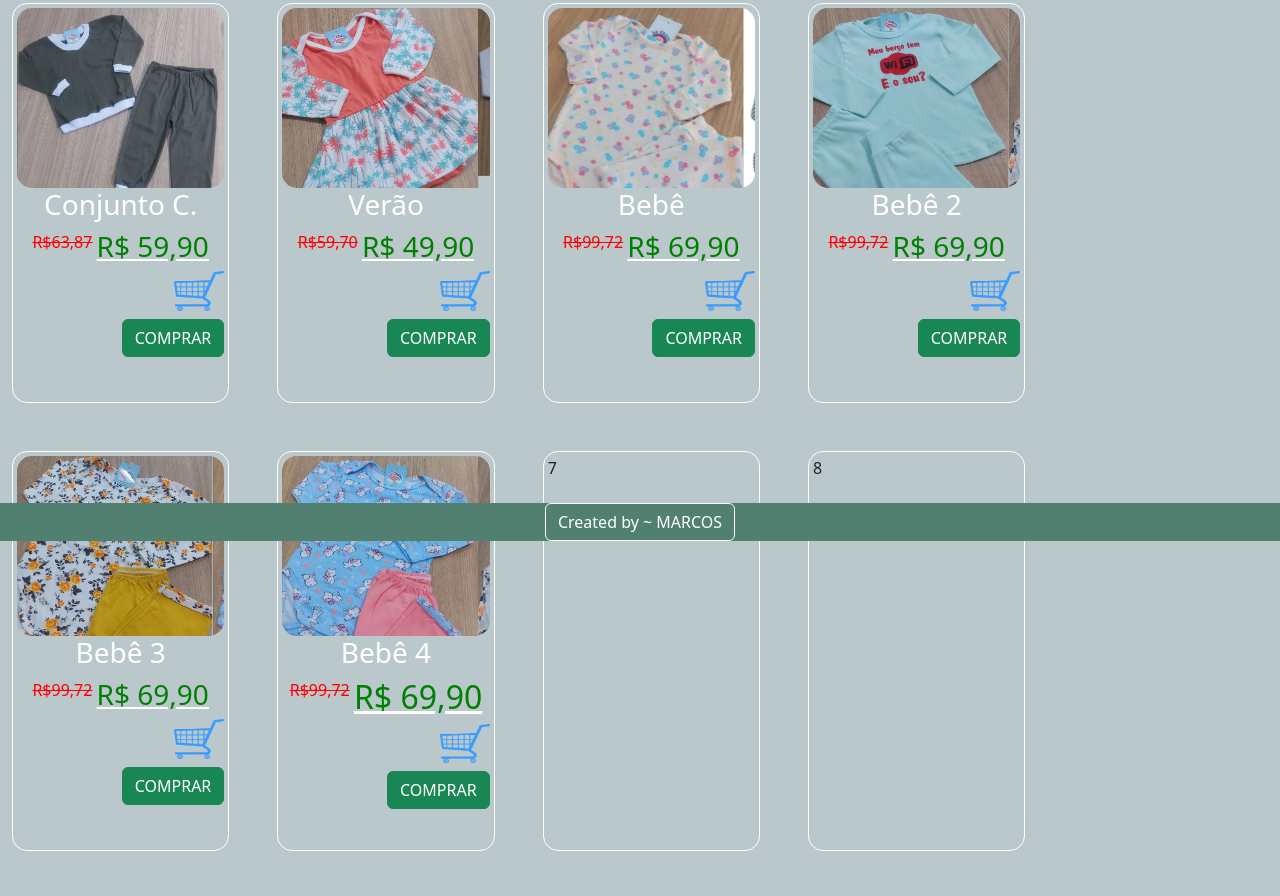
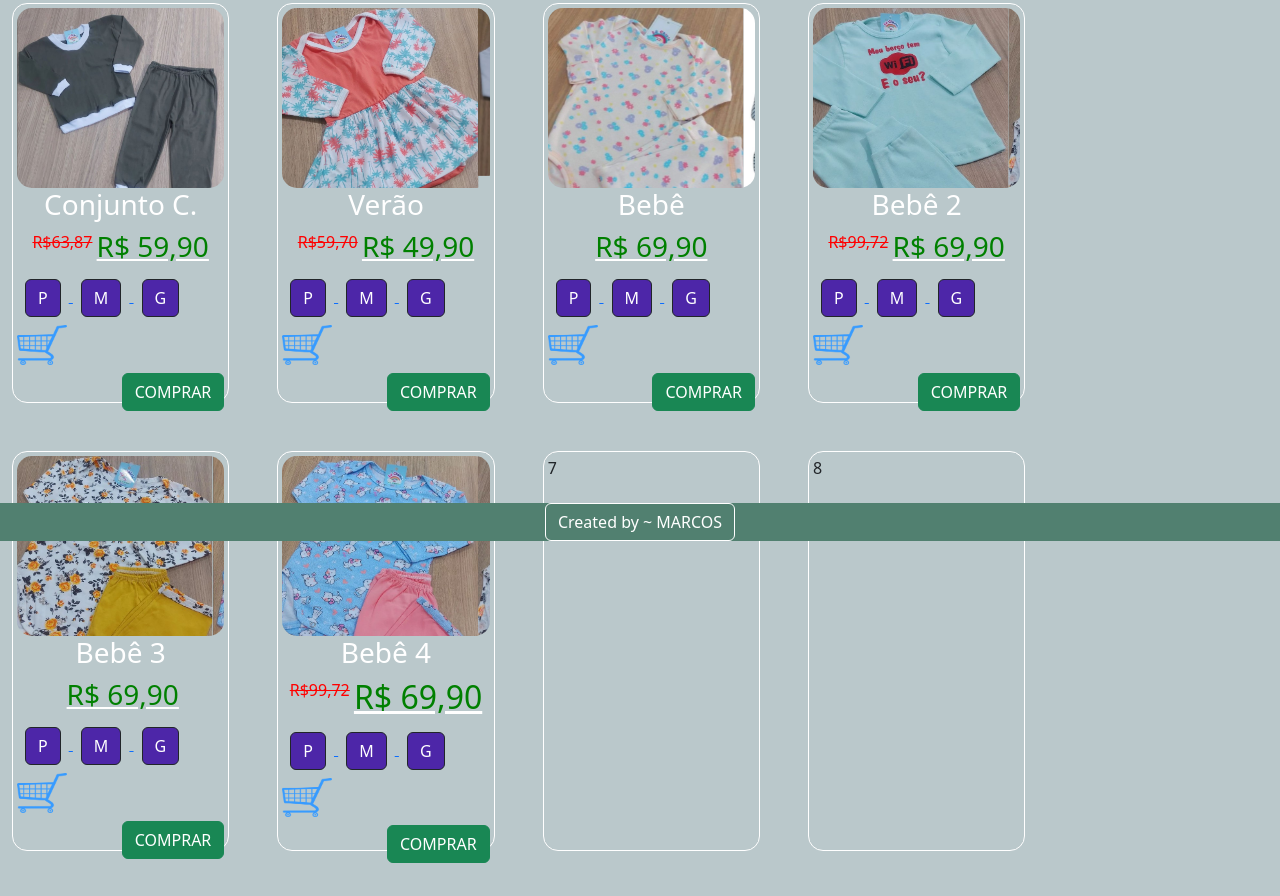
Before and after one commit to marcosaru/projetoloja, a website: page index.html in a window 1280 px wide. Shown: the part 259-1155 px from the top of the page. Drawn offline with Linux system fonts and the light colour scheme.

Commit message:
btn-tamanho

```diff
--- a/index.html
+++ b/index.html
@@ -74,7 +74,7 @@
                         <form class="d-flex" role="search">
                             <input class="form-control me-2" type="search" placeholder="Digite aqui..."
                                 aria-label="Search">
-                            <button class="btn btn-outline-success" type="submit">Buscar</button>
+                            <button class="btn btn-tam" type="submit">Buscar</button>
                         </form>
                     </div>
                 </div>
@@ -110,9 +110,14 @@
                 <div class="descricao preco titulo"><s class="red"> R$63,87 </s>&#160 <strong>
                         <h3><u><a class="comprar" href="#">R$ 59,90</a></u></h3>
                     </strong></div>
-                    <a href="#" class="button align-self-end"><img src="src/imgs/car.png" class="img-fluid carrinho"></a>
+                <div class="finalizar">
+                    <a href="#" class="button align-self-end">
+                        <button class="btn btn-tam m-2 toggle">P</button>
+                        <button class="btn btn-tam m-2 toggle">M</button>
+                        <button class="btn btn-tam m-2 toggle">G</button>
+                        <img src="src/imgs/car.png" class="img-fluid carrinho"></a>
                     <a href="#" class="button btn btn-success btn-m align-self-end mt-2">COMPRAR</a>
-
+                </div>
 
             </div>
             <div class="cards col-4 col-sm-5 col-md-3 col-lg-3 col-xl-2 m-4 p-1 img-fluid">
@@ -135,10 +140,14 @@
                 <div class="descricao preco titulo"><s class="red"> R$59,70 </s>&#160 <strong>
                         <h3><u><a class="comprar" href="#">R$ 49,90</a></u></h3>
                     </strong></div>
-
-                    <a href="#" class="button align-self-end"><img src="src/imgs/car.png" class="img-fluid carrinho"></a>
-                    <a href="#" class="button btn btn-success btn-m align-self-end  mt-2">COMPRAR</a>
-
+                <div class="finalizar">
+                    <a href="#" class="button align-self-end">
+                        <button class="btn btn-tam m-2 toggle">P</button>
+                        <button class="btn btn-tam m-2 toggle">M</button>
+                        <button class="btn btn-tam m-2 toggle">G</button>
+                        <img src="src/imgs/car.png" class="img-fluid carrinho"></a>
+                    <a href="#" class="button btn btn-success btn-m align-self-end mt-2">COMPRAR</a>
+                </div>
             </div>
             <div class="cards col-4 col-sm-5 col-md-3 col-lg-3 col-xl-2 m-4 p-1 img-fluid">
                 <div id="carouselExampleSlidesOnly" class="carousel slide" data-bs-ride="carousel">
@@ -158,11 +167,17 @@
                 <div class="descricao">
                     <h3 class="titulo">Bebê</h3>
                 </div>
-                <div class="descricao preco titulo"><s class="red"> R$99,72 </s>&#160 <strong>
+                <div class="descricao preco titulo"><strong>
                         <h3><u><a class="comprar" href="#">R$ 69,90</a></u></h3>
                     </strong></div>
-                    <a href="#" class="button align-self-end"><img src="src/imgs/car.png" class="img-fluid carrinho"></a>
-                    <a href="#" class="button btn btn-success btn-m align-self-end  mt-2">COMPRAR</a>
+                <div class="finalizar">
+                    <a href="#" class="button align-self-end">
+                        <button class="btn btn-tam m-2 toggle">P</button>
+                        <button class="btn btn-tam m-2 toggle">M</button>
+                        <button class="btn btn-tam m-2 toggle">G</button>
+                        <img src="src/imgs/car.png" class="img-fluid carrinho"></a>
+                    <a href="#" class="button btn btn-success btn-m align-self-end mt-2">COMPRAR</a>
+                </div>
             </div>
             <div class="cards col-4 col-sm-5 col-md-3 col-lg-3 col-xl-2 m-4 p-1 img-fluid">
                 <div id="carouselExampleSlidesOnly" class="carousel slide" data-bs-ride="carousel">
@@ -184,8 +199,14 @@
                 <div class="descricao preco titulo"><s class="red"> R$99,72 </s>&#160 <strong>
                         <h3><u><a class="comprar" href="#">R$ 69,90</a></u></h3>
                     </strong></div>
-                    <a href="#" class="button align-self-end"><img src="src/imgs/car.png" class="img-fluid carrinho"></a>
-                    <a href="#" class="button btn btn-success btn-m align-self-end  mt-2">COMPRAR</a>
+                <div class="finalizar">
+                    <a href="#" class="button align-self-end">
+                        <button class="btn btn-tam m-2 toggle">P</button>
+                        <button class="btn btn-tam m-2 toggle">M</button>
+                        <button class="btn btn-tam m-2 toggle">G</button>
+                        <img src="src/imgs/car.png" class="img-fluid carrinho"></a>
+                    <a href="#" class="button btn btn-success btn-m align-self-end mt-2">COMPRAR</a>
+                </div>
             </div>
             <div class="cards col-4 col-sm-5 col-md-3 col-lg-3 col-xl-2 m-4 p-1 img-fluid">
                 <div id="carouselExampleSlidesOnly" class="carousel slide" data-bs-ride="carousel">
@@ -204,11 +225,17 @@
                 <div class="descricao">
                     <h3 class="titulo">Bebê 3</h3>
                 </div>
-                <div class="descricao preco titulo"><s class="red"> R$99,72 </s>&#160 <strong>
+                <div class="descricao preco titulo">&#160 <strong>
                         <h3><u><a class="comprar" href="#">R$ 69,90</a></u></h3>
                     </strong></div>
-                    <a href="#" class="button align-self-end"><img src="src/imgs/car.png" class="img-fluid carrinho"></a>
+                <div class="finalizar">
+                    <a href="#" class="button align-self-end">
+                        <button class="btn btn-tam m-2 toggle">P</button>
+                        <button class="btn btn-tam m-2 toggle">M</button>
+                        <button class="btn btn-tam m-2 toggle">G</button>
+                        <img src="src/imgs/car.png" class="img-fluid carrinho"></a>
                     <a href="#" class="button btn btn-success btn-m align-self-end mt-2">COMPRAR</a>
+                </div>
             </div>
             <div class="cards col-4 col-sm-5 col-md-3 col-lg-3 col-xl-2 m-4 p-1 img-fluid">
                 <div id="carouselExampleSlidesOnly" class="carousel slide" data-bs-ride="carousel">
@@ -230,8 +257,14 @@
                 <div class="descricao preco titulo"><s class="red"> R$99,72 </s>&#160 <strong>
                         <h2><u><a class="comprar" href="#">R$ 69,90</a></u></h2>
                     </strong></div>
-                    <a href="#" class="button align-self-end"><img src="src/imgs/car.png" class="img-fluid carrinho"></a>
+                <div class="finalizar">
+                    <a href="#" class="button align-self-end">
+                        <button class="btn btn-tam m-2 toggle">P</button>
+                        <button class="btn btn-tam m-2 toggle">M</button>
+                        <button class="btn btn-tam m-2 toggle">G</button>
+                        <img src="src/imgs/car.png" class="img-fluid carrinho"></a>
                     <a href="#" class="button btn btn-success btn-m align-self-end mt-2">COMPRAR</a>
+                </div>
             </div>
             <div class="cards col-4 col-sm-5 col-md-3 col-lg-3 col-xl-2 m-4 p-1 img-fluid">7</div>
             <div class="cards col-4 col-sm-5 col-md-3 col-lg-3 col-xl-2 m-4 p-1 img-fluid">8</div>
--- a/src/folha.css
+++ b/src/folha.css
@@ -61,6 +61,12 @@ section{
 .red{
     color:red;
 }
+.finalizar{
+    display: flex;
+    flex-direction: column;
+    justify-content: flex-end;
+    width: 100%;
+}
     /* TUDO DAQUI PARA BAIXO É FOOTER */
 footer{
     display: flex;
```
Also changed, not shown: src/css/bootstrap.css.
